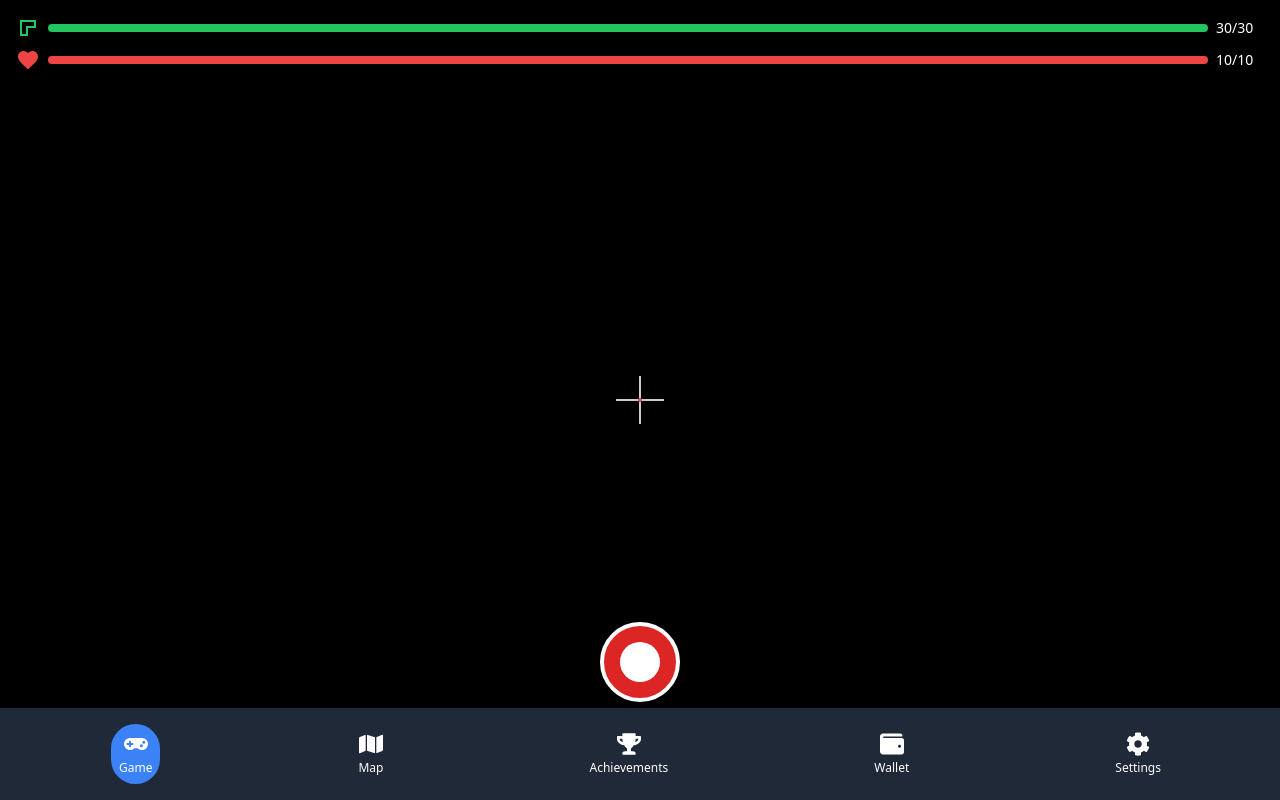
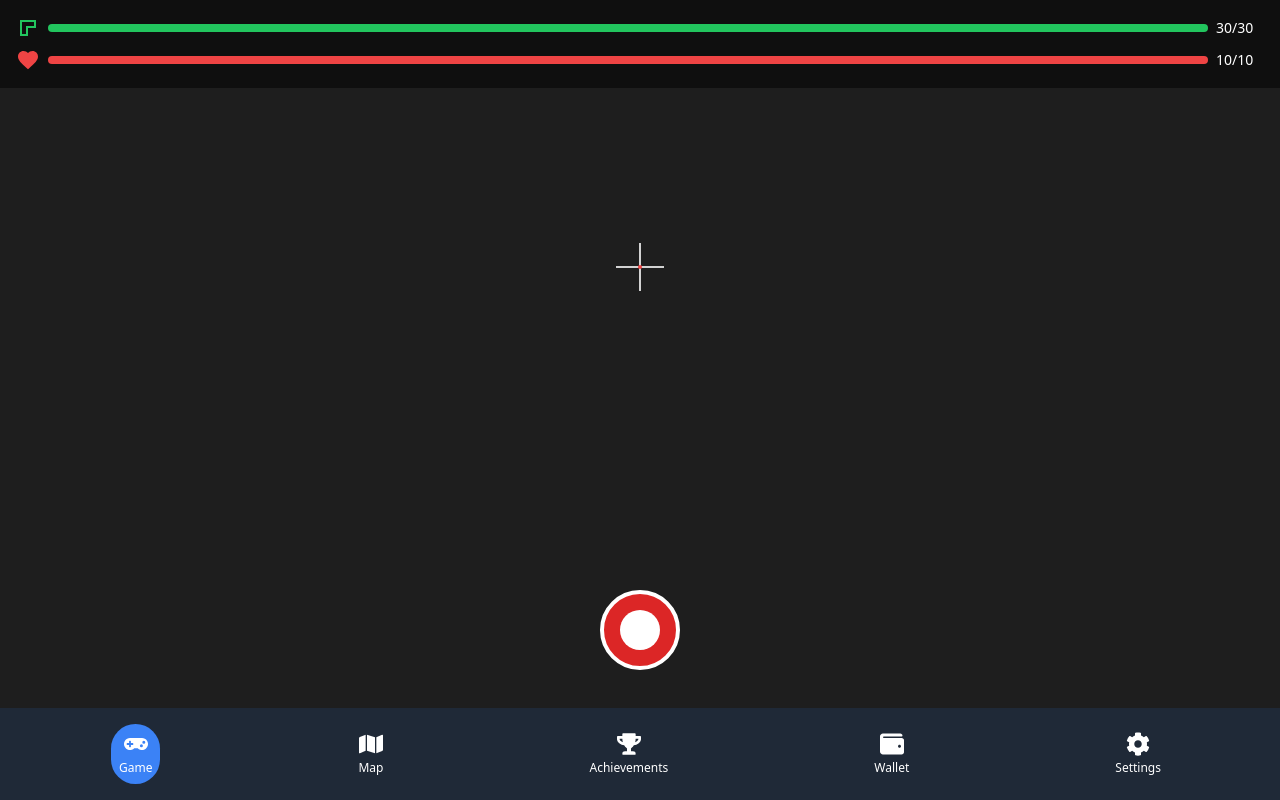
Before and after one commit to JFCaBa/shooting-game-dapp, a React (Create React App) app: page / in a window 1280 px wide. Built offline with nearby package versions, Linux system fonts and the light colour scheme; no server answers.

Commit message:
Added camera functionality

```diff
--- a/public/index.html
+++ b/public/index.html
@@ -3,7 +3,7 @@
   <head>
     <meta charset="utf-8" />
     <link rel="icon" href="%PUBLIC_URL%/favicon.ico" />
-    <meta name="viewport" content="width=device-width, initial-scale=1" />
+    <meta name="viewport" content="width=device-width, initial-scale=1, maximum-scale=1, user-scalable=no, orientation=portrait" />
     <meta name="theme-color" content="#000000" />
     <meta name="description" content="Shooting Game DApp - AR Web Game" />
     <link rel="apple-touch-icon" href="%PUBLIC_URL%/logo192.png" />
--- /dev/null
+++ b/src/components/game/Camera.tsx
@@ -0,0 +1,47 @@
+import React, { useEffect, useRef } from 'react';
+
+const Camera = () => {
+  const videoRef = useRef<HTMLVideoElement>(null);
+
+  useEffect(() => {
+    let currentVideo = videoRef.current;
+    let mediaStream: MediaStream | null = null;
+
+    const startCamera = async () => {
+      try {
+        mediaStream = await navigator.mediaDevices.getUserMedia({
+          video: {
+            facingMode: 'environment',
+            width: { ideal: window.innerWidth },
+            height: { ideal: window.innerHeight }
+          }
+        });
+
+        if (currentVideo) {
+          currentVideo.srcObject = mediaStream;
+        }
+      } catch (err) {
+        console.error('Error accessing camera:', err);
+      }
+    };
+
+    startCamera();
+
+    return () => {
+      if (mediaStream) {
+        mediaStream.getTracks().forEach(track => track.stop());
+      }
+    };
+  }, []);
+
+  return (
+    <video
+      ref={videoRef}
+      autoPlay
+      playsInline
+      className="absolute inset-0 w-full h-full object-cover"
+    />
+  );
+};
+
+export default Camera;
--- a/src/pages/Game.tsx
+++ b/src/pages/Game.tsx
@@ -1,16 +1,11 @@
-// src/pages/Game.tsx
-// Route: /game
-// Main game page component that handles the shooting mechanics and player interactions
-
-import React, { useEffect, useState } from 'react';
+import React from 'react';
 import { useGameContext } from '../context/GameContext';
+import Camera from '../components/game/Camera';
 import Crosshair from '../components/game/Crosshair';
 import StatusBar from '../components/game/StatusBar';
 import ShootButton from '../components/game/ShootButton';
 import NavigationMenu from '../components/navigation/NavigationMenu';
 import { useLocationContext } from '../context/LocationContext';
-
-// src/pages/Game.tsx
 
 export const Game = () => {
   const {
@@ -31,9 +26,11 @@ export const Game = () => {
   };
 
   return (
-    <div className="relative h-screen w-full bg-black overflow-hidden">
-      <div className="h-full w-full relative">
-        <div className="absolute top-0 left-0 right-0 p-4 bg-black bg-opacity-50">
+    <div className="relative h-screen w-full overflow-hidden">
+      <Camera />
+
+      <div className="relative h-full w-full">
+        <div className="absolute top-0 left-0 right-0 p-4 bg-black bg-opacity-50 z-10">
           <StatusBar
             ammo={currentAmmo}
             maxAmmo={maxAmmo}
@@ -42,11 +39,11 @@ export const Game = () => {
           />
         </div>
 
-        <div className="absolute top-1/2 left-1/2 transform -translate-x-1/2 -translate-y-1/2">
+        <div className="absolute top-1/3 left-1/2 transform -translate-x-1/2 -translate-y-1/2 z-20">
           <Crosshair />
         </div>
 
-        <div className="absolute bottom-24 left-1/2 transform -translate-x-1/2">
+        <div className="fixed bottom-32 left-1/2 transform -translate-x-1/2 z-50">
           <ShootButton
             isReloading={isReloading}
             currentAmmo={currentAmmo}
@@ -55,7 +52,7 @@ export const Game = () => {
         </div>
 
         {isReloading && (
-          <div className="absolute top-1/2 left-1/2 transform -translate-x-1/2 -translate-y-1/2 text-white text-6xl">
+          <div className="absolute top-1/2 left-1/2 transform -translate-x-1/2 -translate-y-1/2 text-white text-6xl z-30">
             Reloading...
           </div>
         )}
```
